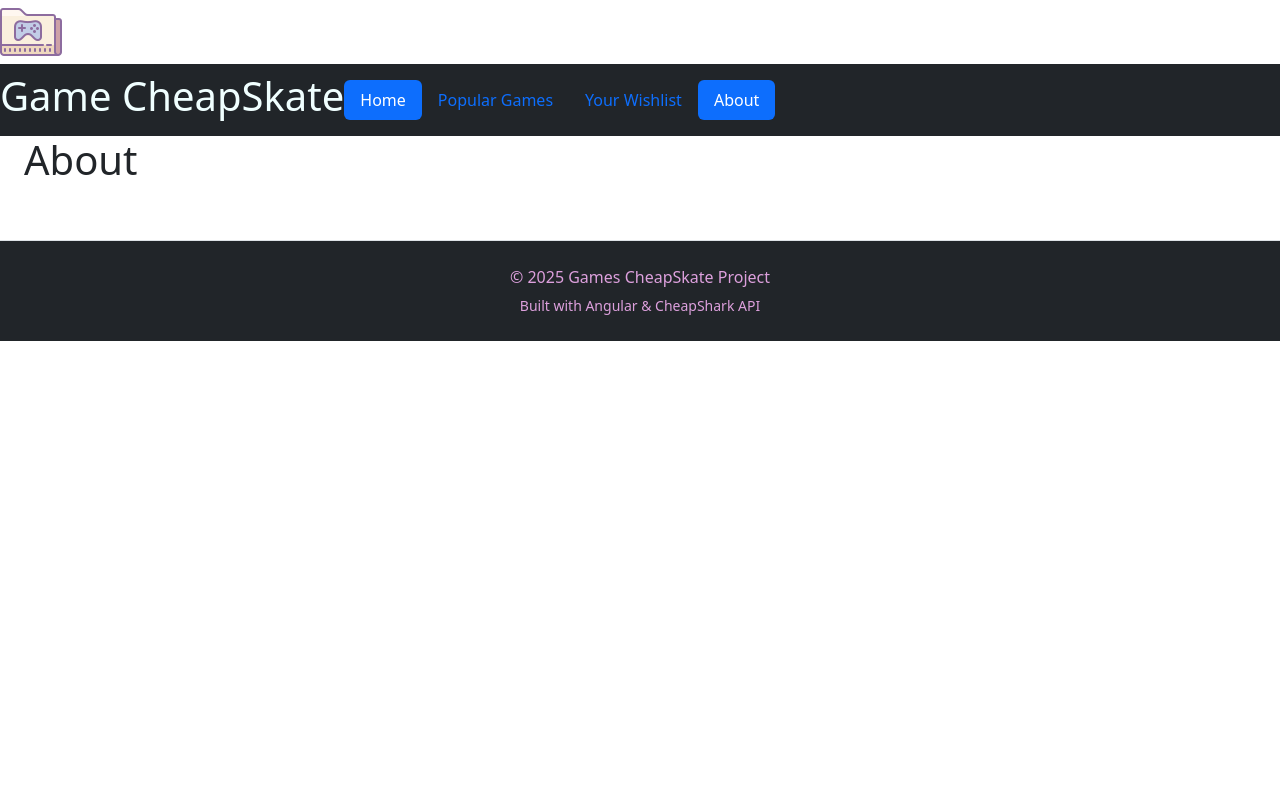
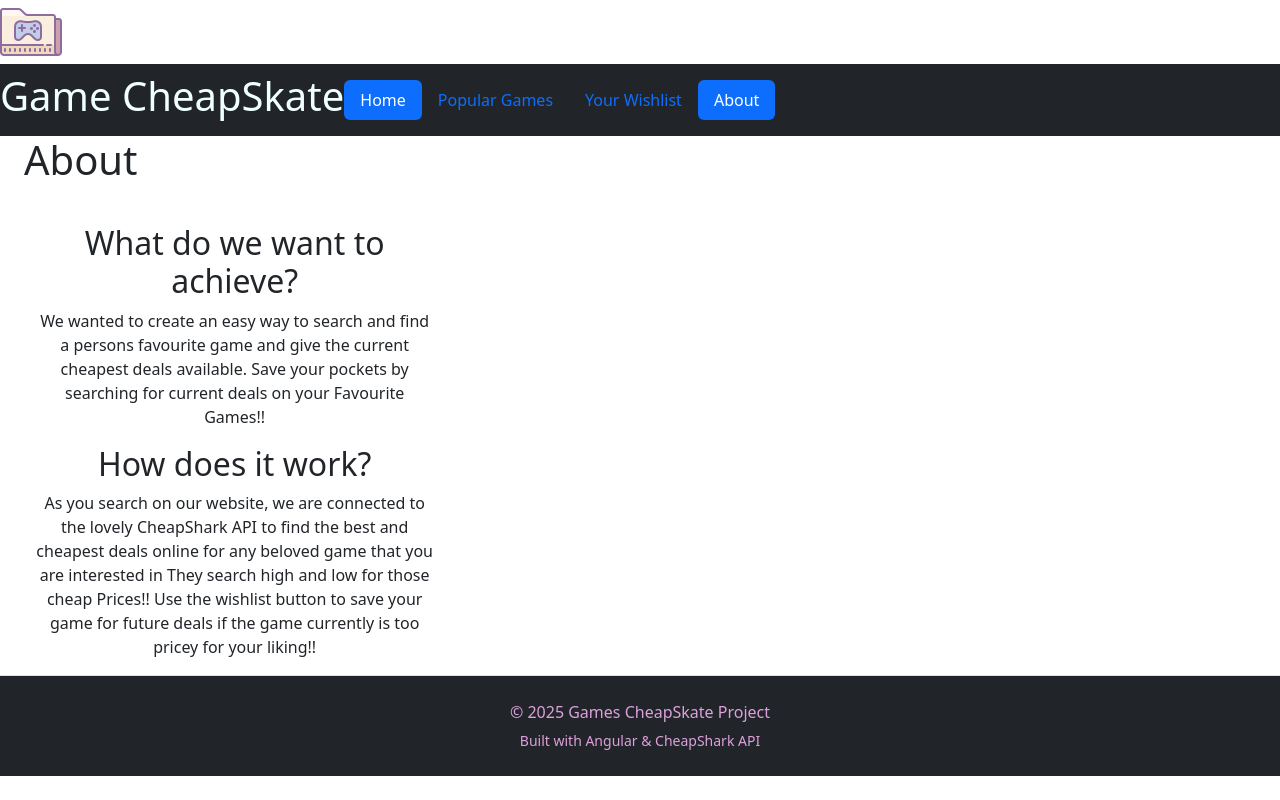
Before and after one commit to LeyzaS00222062/gamedeals-project, an Angular app: page /about in a window 1280 px wide. Built offline with nearby package versions, Linux system fonts and the light colour scheme.

Commit message:
.env file added

```diff
--- a/src/app/components/game-about/game-about.component.html
+++ b/src/app/components/game-about/game-about.component.html
@@ -4,8 +4,17 @@
         <div class="row g-2">
             <div class="col-4">
                 <div class="p-3"></div>
-                <p></p>
+                <h2>What do we want to achieve?</h2>
+<p>We wanted to create an easy way to search and find a persons favourite
+game and give the current cheapest deals available.
+Save your pockets by searching for current deals on your Favourite Games!!</p>
 
+<h2>How does it work?</h2>
+<p>As you search on our website, we are connected to the lovely CheapShark API
+to find the best and cheapest deals online for any beloved game that you are interested in
+They search high and low for those cheap Prices!!
+Use the wishlist button to save your game for future deals if the
+game currently is too pricey for your liking!!</p>
             </div>
 
         </div>
```
Also changed, not shown: 1 other file (tests, documents, lock files or other folders).
